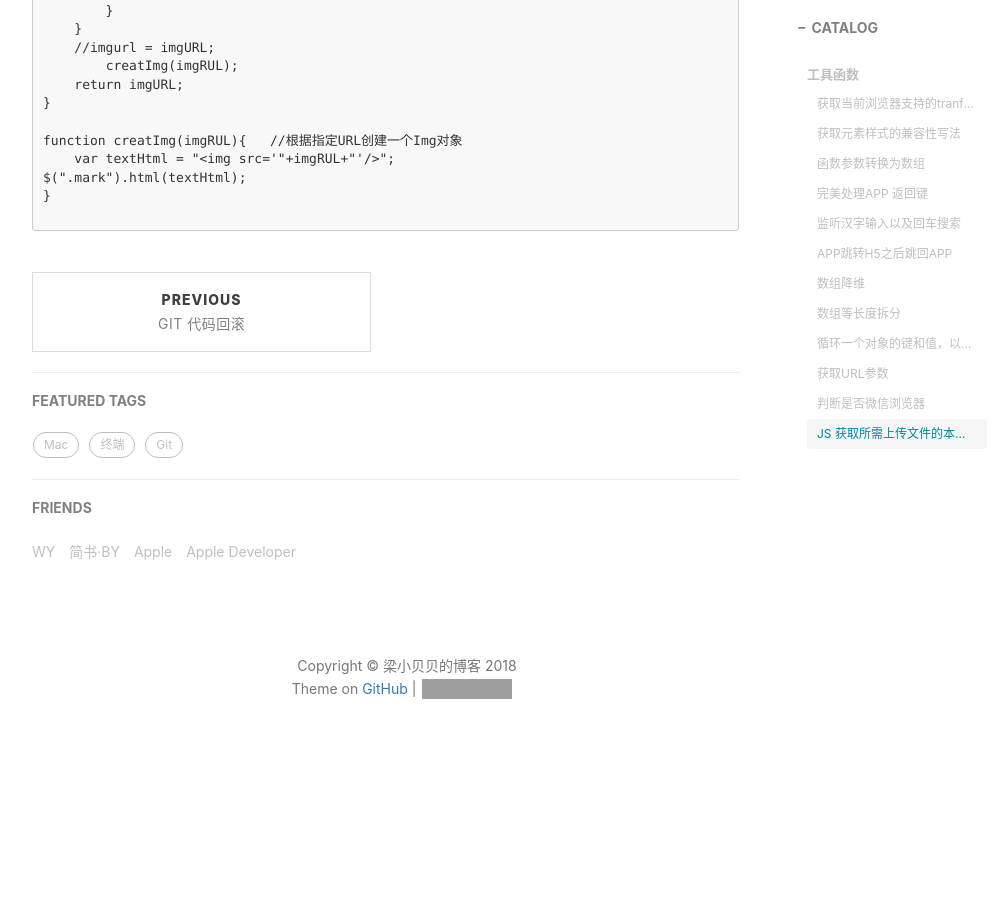
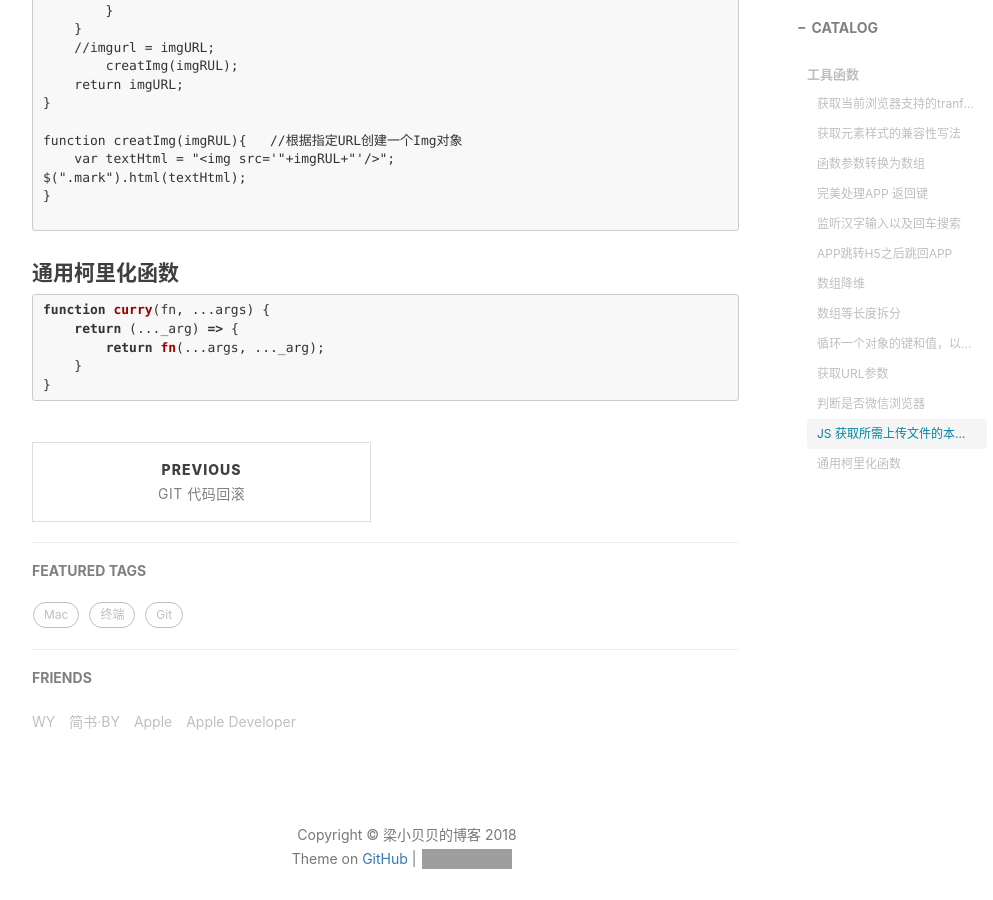
Before and after one commit to 290352095/290352095.github.io, a Jekyll site: the page built from _posts/2018-11-09-工具函数整理.md, in a window 1280 px wide and 900 px high, scrolled down 4892 px. Shown: the whole window, without its empty margins (233-1226 px from the left). Built offline with Jekyll 4.4.1, drawn with Linux system fonts in a browser that asks for light colours; nearby versions of some CDN libraries; comment, search, counter and statistics services are not loaded; before the commit the page ends 5685 px from its top, so only the background shows below that; grey boxes are pictures that could not be loaded.

Commit message:
增加工具函数

````diff
--- a/_posts/2018-11-09-工具函数整理.md
+++ b/_posts/2018-11-09-工具函数整理.md
@@ -285,3 +285,15 @@ $(".mark").html(textHtml);
 }
 
 ```
+
+
+
+#### 通用柯里化函数
+
+```javascript
+function curry(fn, ...args) {
+    return (..._arg) => {
+        return fn(...args, ..._arg);
+    }
+}
+```
````
